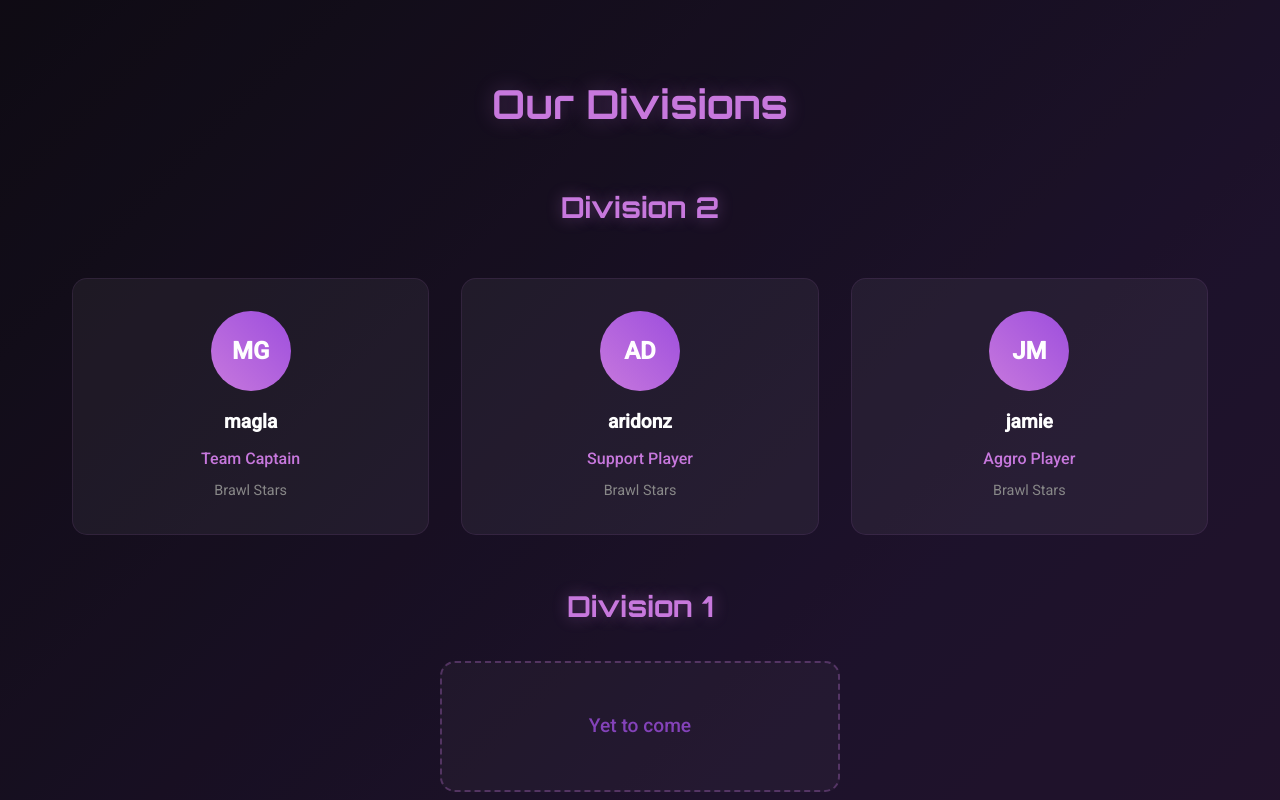
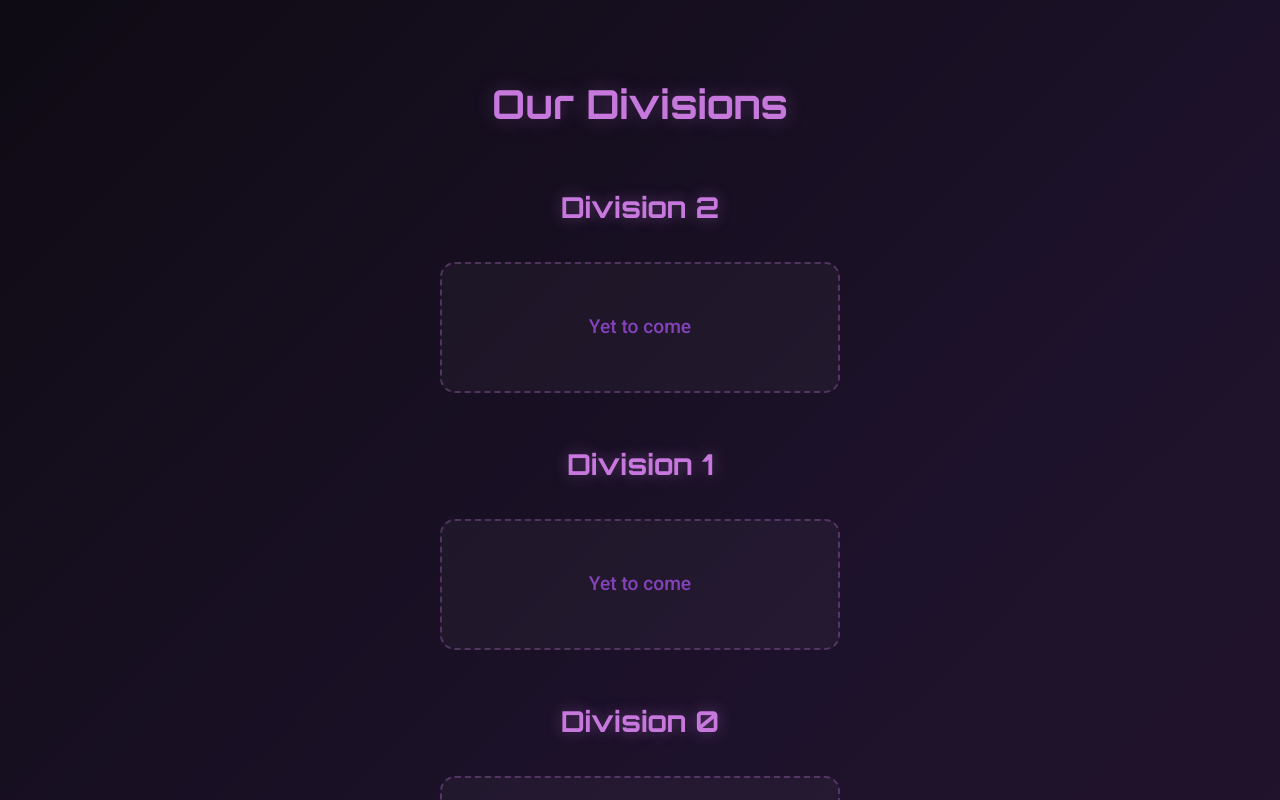
Before and after one commit to banazaza00-blip/pentagonesports, a plain HTML site: page index.html in a window 1280 px wide. Shown: the part 808-1608 px from the top of the page. Drawn offline with Linux system fonts and the light colour scheme.

Commit message:
Add files via upload

```diff
--- a/index.html
+++ b/index.html
@@ -62,31 +62,8 @@
             <!-- Division 2 -->
             <div class="division-section">
                 <h3 class="division-title">Division 2</h3>
-                <div class="team-grid">
-                    <div class="team-member">
-                        <div class="member-avatar">
-                            <div class="avatar-placeholder">MG</div>
-                        </div>
-                        <h3>magla</h3>
-                        <p class="role">Team Captain</p>
-                        <p class="game">Brawl Stars</p>
-                    </div>
-                    <div class="team-member">
-                        <div class="member-avatar">
-                            <div class="avatar-placeholder">AD</div>
-                        </div>
-                        <h3>aridonz</h3>
-                        <p class="role">Support Player</p>
-                        <p class="game">Brawl Stars</p>
-                    </div>
-                    <div class="team-member">
-                        <div class="member-avatar">
-                            <div class="avatar-placeholder">JM</div>
-                        </div>
-                        <h3>jamie</h3>
-                        <p class="role">Aggro Player</p>
-                        <p class="game">Brawl Stars</p>
-                    </div>
+                <div class="coming-soon">
+                    <p>Yet to come</p>
                 </div>
             </div>
 
```
